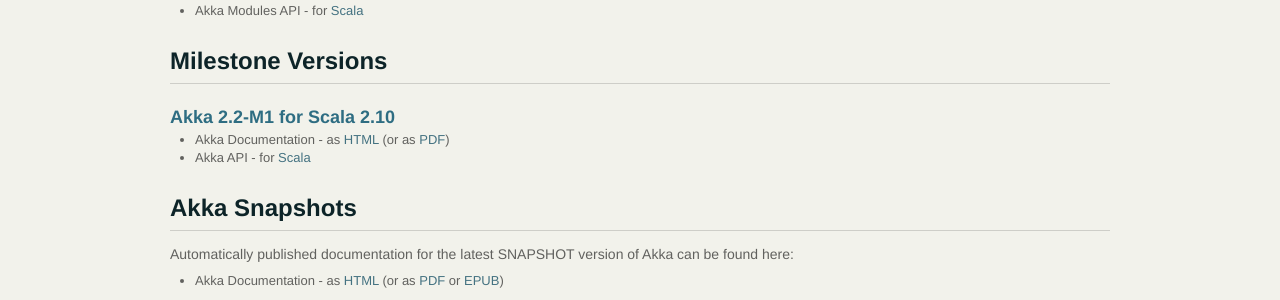
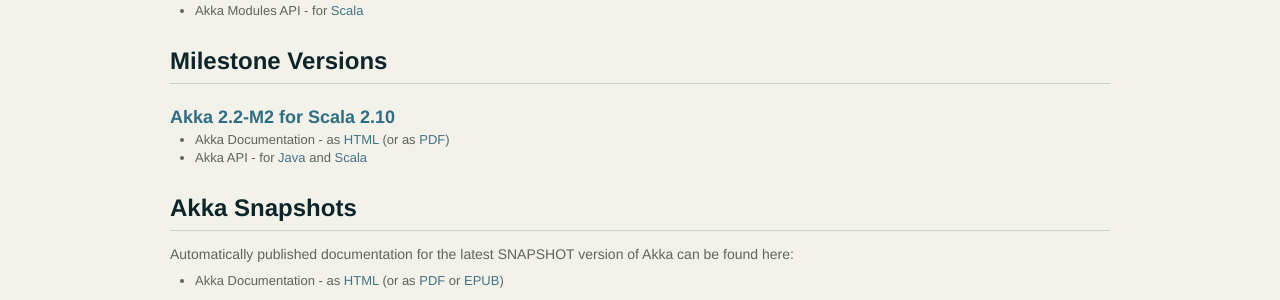
Before and after one commit to raboof/akka.github.com, a Jekyll site: the page built from docs/index.md, in a window 1280 px wide. Shown: the part 446-746 px from the top of the page. Built offline with Jekyll 4.4.1, drawn with Linux system fonts in a browser that asks for light colours.

Commit message:
Update index.md
Akka 2.2-M2

```diff
--- a/docs/index.md
+++ b/docs/index.md
@@ -26,10 +26,10 @@
 
 ## Milestone Versions
 
-### Akka 2.2-M1 for Scala 2.10
+### Akka 2.2-M2 for Scala 2.10
 
-* Akka Documentation - as [HTML](http://doc.akka.io/docs/akka/2.2-M1) (or as [PDF](http://doc.akka.io/docs/akka/2.2-M1/Akka.pdf))
-* Akka API - for [Scala](http://doc.akka.io/api/akka/2.2-M1)
+* Akka Documentation - as [HTML](http://doc.akka.io/docs/akka/2.2-M2) (or as [PDF](http://doc.akka.io/docs/akka/2.2-M2/Akka.pdf))
+* Akka API - for  [Java](http://doc.akka.io/japi/akka/2.2-M2/) and [Scala](http://doc.akka.io/api/akka/2.2-M2/)
 
 ## Akka Snapshots
 
```
